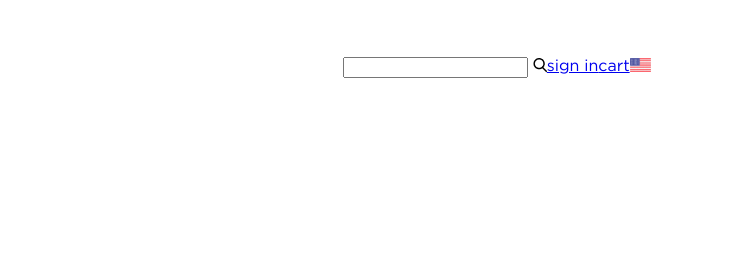
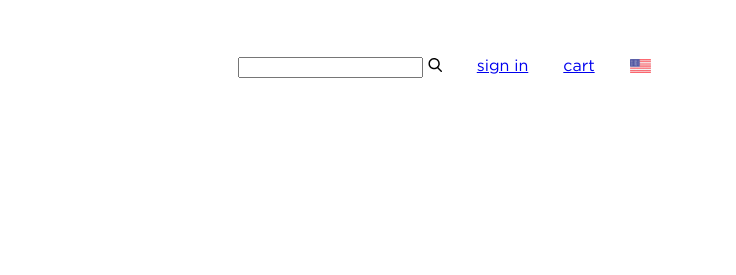
Before and after one commit to WebHeroSchool/Axion, a plain HTML site: page index.html in a window 1280 px wide. Shown: the top 275 px of the page, 544-1280 px from the left. Drawn offline with Linux system fonts and the light colour scheme.

```diff
--- a/css/fonts.css
+++ b/css/fonts.css
@@ -11,7 +11,3 @@
 	font-weight: bold;
 	font-style: normal;
 }
-
-body  {
-	font-family: 'Gotham Pro';
-}
--- a/css/style.css
+++ b/css/style.css
@@ -1,3 +1,7 @@
+body  {
+	font-family: 'Gotham Pro';
+}
+
 /*Margins*/
 
 .body  {
@@ -27,6 +31,17 @@
 .right-side  {
 	display: flex;
 	flex-direction: row;
+	justify-content: space-between;
 	align-items: center;
 	flex-wrap: wrap-reverse;
 }
+
+.right-side__login, .right-side__cart, .right-side__lang  {
+	margin: 0 0 0 35px;
+}
+
+.right-side__lang  {
+	padding: 0;
+	border: none;
+	background: none;
+}
--- a/index.html
+++ b/index.html
@@ -33,7 +33,7 @@
 				<a class="right-side__login" href="/">sign in</a>
 				<a class="right-side__cart" href="/">cart</a>
 				<!--Хочу позже убрать эту строку в CSS и сделать число псевдоэлементом after <span class="right-side__cart-items">1</span> -->
-				<a href="/"><img src="pics/us-flag.png" alt="Eng version" style="width:21px;height:14px;"></a>
+				<button type="button" class="right-side__lang"><img src="pics/us-flag.png" alt="Eng version" style="width:21px;height:14px;"></button>
 			</div>
 		</header>
 		<div class="top-img">
```
